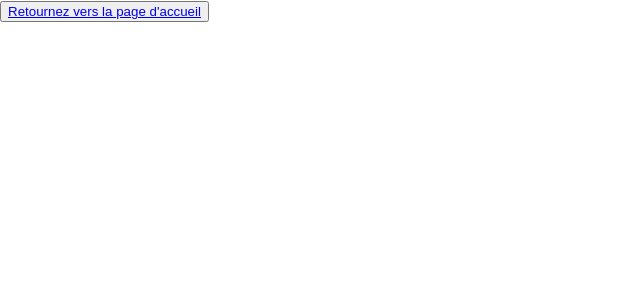
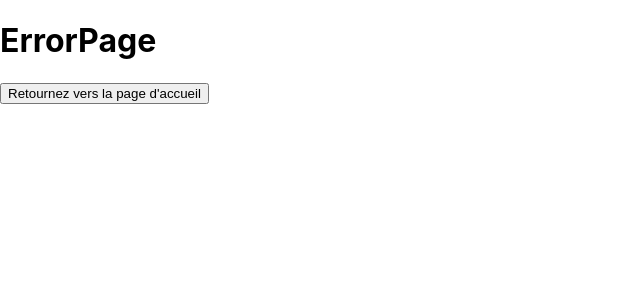
Before and after one commit to Ben-Imad/crazee-burger, a React (Create React App) app: page /order/ in a window 1280 px wide. Shown: the top 300 px of the page, without its empty margins (0-640 px from the left). Built offline with nearby package versions, Linux system fonts and the light colour scheme.

Commit message:
✨ F02: LOGIN > Add redirection from/to ErrorPage

```diff
--- a/src/components/pages/error/ErrorPage.js
+++ b/src/components/pages/error/ErrorPage.js
@@ -2,10 +2,12 @@ import { Link } from "react-router-dom";
 
 export default function ErrorPage() {
   return (
-      <div>
-          <button>
-              <Link to={`/`}>Retournez vers la page d'accueil</Link>
-          </button>
+    <div>
+      <h1>ErrorPage</h1>
+      <Link to={`/`}>
+        <button>Retournez vers la page d'accueil</button>
+      </Link>
+
     </div>
   )
 }
```
